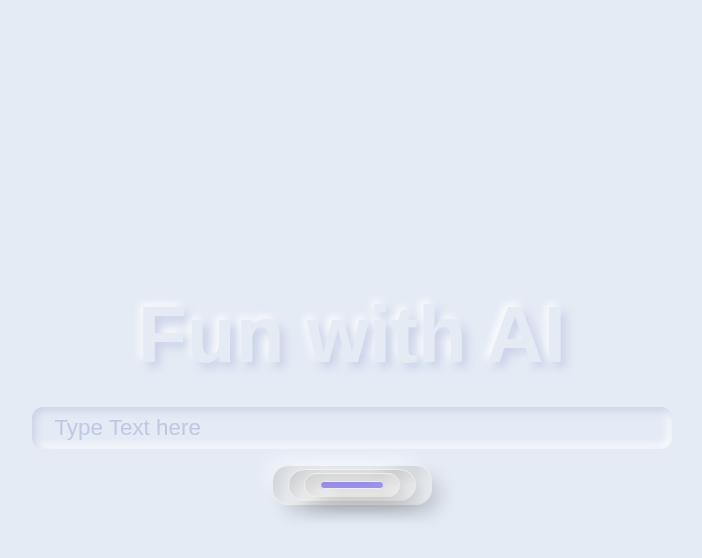
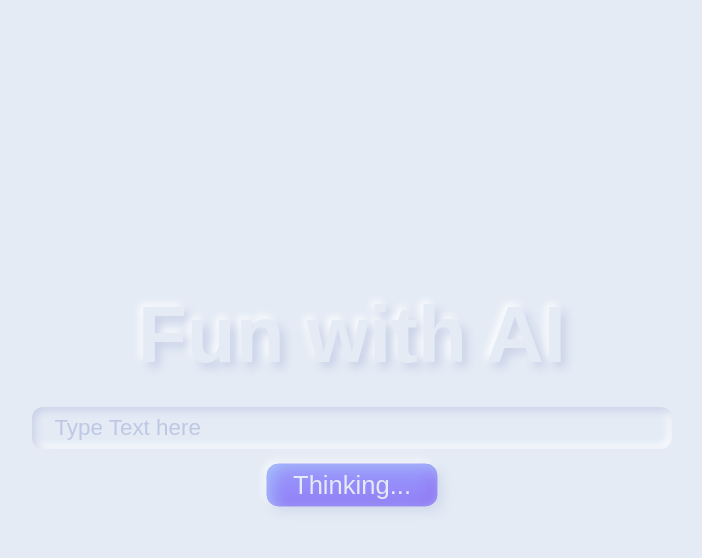
Before and after one commit to angrajlatake/fun-with-ai, a React (Create React App) app: page / in a window 1280 px wide. Both pictures are taken after typing "Sample" into the empty fields and a click on the button "Submit". Shown: the top 558 px of the page, without its empty margins (288-990 px from the left). Built offline with nearby package versions, Linux system fonts and the light colour scheme; no server answers.

Commit message:
replace the button animation

```diff
--- a/src/Components/Form/Form.jsx
+++ b/src/Components/Form/Form.jsx
@@ -12,6 +12,11 @@ const Form = ({ handleSubmit, listLen, loading, setLoading }) => {
     }
   }, []);
   //animation variables
+  const buttonVariant = {
+    hidden: {scale: 1, opacity: 0},
+    show: {scale: 1.1, opacity: 1,
+      transition: {duration: 0.5, ease: "easeInOut", yoyo: Infinity}},
+  }
   const container = {
     hidden: { opacity: 0 },
     show: {
@@ -76,15 +81,13 @@ const Form = ({ handleSubmit, listLen, loading, setLoading }) => {
           ></textarea>
           {invalid ? <p className="form__error">Please enter text</p> : null}
           {loading ? (
-            <div className="rings">
-              <div className="ring ring1">
-                <div className="ring ring2">
-                  <div className="ring ring3">
-                    <div className="ring ring4"></div>
-                  </div>
-                </div>
-              </div>
-            </div>
+            <motion.button className="form__button"
+            variants={buttonVariant}
+            initial="hidden"
+            animate="show"
+            >
+              Thinking...
+            </motion.button>
           ) : (
             <button onClick={handleClick} className="form__button">
               Submit
--- a/src/Components/Form/Form.scss
+++ b/src/Components/Form/Form.scss
@@ -94,92 +94,3 @@
     }
   }
 }
-
-.rings {
-  position: relative;
-}
-
-.ring {
-  box-shadow:
-    -10px -10px 15px rgba(255, 255, 255, 0.3),
-    10px 10px 15px rgba(70, 70, 70, 0.15),
-    inset -10px -10px 15px rgba(255, 255, 255, 0.3),
-    inset 10px 10px 15px rgba(70, 70, 70, 0.15);
-  border: 1px solid #ececec;
-  border-radius: 1rem;
-  display: flex;
-  justify-content: center;
-  align-items: center;
-}
-
-.ring1 {
-  height: 2.5rem;
-  width: 10rem;
-  animation: glow1 2.5s infinite;
-}
-
-@keyframes glow1 {
-  60% {
-    background-color: #ececec;
-  }
-  80% {
-    background-color: $primary;
-  }
-  100% {
-    background-color: $primary;
-  }
-}
-
-.ring2 {
-  height: 2rem;
-  width: 8rem;
-  animation: glow2 2.5s infinite;
-}
-
-@keyframes glow2 {
-  40% {
-    background-color: #ececec;
-  }
-  60% {
-    background-color: $primary;
-  }
-  100% {
-    background-color: $primary;
-  }
-}
-
-.ring3 {
-  height: 1.5rem;
-  width: 6rem;
-  animation: glow3 2.5s infinite;
-}
-
-@keyframes glow3 {
-  20% {
-    background-color: #ececec;
-  }
-  40% {
-    background-color: $primary;
-  }
-  100% {
-    background-color: $primary;
-  }
-}
-
-.ring4 {
-  height: 0.5rem;
-  width: 4rem;
-  animation: glow4 2.5s infinite;
-}
-
-@keyframes glow4 {
-  0% {
-    background-color: #ececec;
-  }
-  20% {
-    background-color: $primary;
-  }
-  100% {
-    background-color: $primary;
-  }
-}
```
